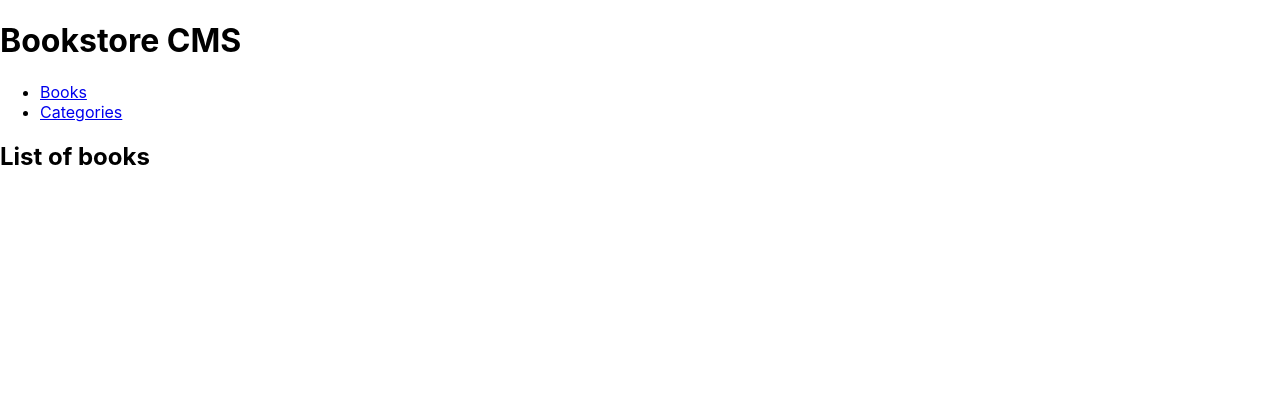
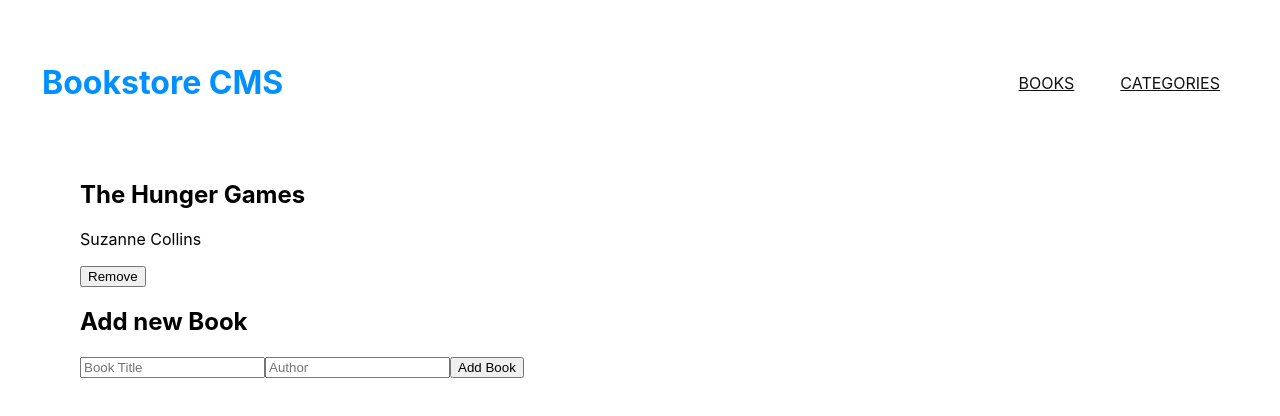
Before and after one commit to AlejandraKeber/bookstore, a React (Create React App) app: page / in a window 1280 px wide. Shown: the top 416 px of the page. Built offline with nearby package versions, Linux system fonts and the light colour scheme.

Commit message:
Add code to components

```diff
--- a/src/App.css
+++ b/src/App.css
@@ -1,38 +1,9 @@
-.App {
-  text-align: center;
+body {
+  margin: 0;
+  padding: 2rem;
 }
 
-.App-logo {
-  height: 40vmin;
-  pointer-events: none;
+li {
+  list-style: none;
+  padding: 0 0.5rem;
 }
-
-@media (prefers-reduced-motion: no-preference) {
-  .App-logo {
-    animation: App-logo-spin infinite 20s linear;
-  }
-}
-
-.App-header {
-  background-color: #282c34;
-  min-height: 100vh;
-  display: flex;
-  flex-direction: column;
-  align-items: center;
-  justify-content: center;
-  font-size: calc(10px + 2vmin);
-  color: white;
-}
-
-.App-link {
-  color: #61dafb;
-}
-
-@keyframes App-logo-spin {
-  from {
-    transform: rotate(0deg);
-  }
-  to {
-    transform: rotate(360deg);
-  }
-}
--- a/src/components/AddBook.js
+++ b/src/components/AddBook.js
@@ -0,0 +1,14 @@
+import React from 'react';
+
+const AddBook = () => (
+  <form>
+    <h2>Add new Book</h2>
+    <div className="form-container">
+      <input type="text" className="title" name="title" placeholder="Book Title" />
+      <input type="text" className="author" name="author" placeholder="Author" />
+      <button type="submit">Add Book</button>
+    </div>
+  </form>
+);
+
+export default AddBook;
--- a/src/components/Book.js
+++ b/src/components/Book.js
@@ -0,0 +1,14 @@
+import React from 'react';
+
+const Book = (props) => {
+  const { title, author } = props;
+  return (
+    <div className="book-container">
+      <h2>{title}</h2>
+      <p>{author}</p>
+      <button type="button">Remove</button>
+    </div>
+  );
+};
+
+export default Book;
--- /dev/null
+++ b/src/components/Navbar.css
@@ -0,0 +1,31 @@
+header {
+  display: flex;
+  justify-content: space-between;
+  padding: 10px 10px 20px 10px;
+}
+
+nav {
+  display: flex;
+  justify-content: space-between;
+}
+
+h1 {
+  color: #0290ff;
+}
+
+ul {
+  display: flex;
+  align-items: center;
+  list-style: none;
+  gap: 10px;
+}
+
+li {
+  list-style: none;
+  cursor: pointer;
+}
+
+li a {
+  color: #121212;
+  padding: 0 10px;
+}
--- a/src/components/Navbar.js
+++ b/src/components/Navbar.js
@@ -1,5 +1,6 @@
 import React from 'react';
 import { NavLink } from 'react-router-dom';
+import './Navbar.css';
 
 const Navbar = () => (
   <header>
@@ -7,10 +8,10 @@ const Navbar = () => (
     <nav>
       <ul>
         <li>
-          <NavLink to="/">Books    </NavLink>
+          <NavLink to="/">BOOKS    </NavLink>
         </li>
         <li>
-          <NavLink to="/categories">Categories </NavLink>
+          <NavLink to="/categories">CATEGORIES </NavLink>
         </li>
       </ul>
     </nav>
--- a/src/pages/Books.js
+++ b/src/pages/Books.js
@@ -1,10 +1,13 @@
 import React from 'react';
+import Book from '../components/Book';
+import AddBook from '../components/AddBook';
 
 const Books = () => (
-  <div>
-    <h2>
-      List of books
-    </h2>
+  <div className="container" style={{ padding: '1em 3em' }}>
+    <div className="book-list">
+      <Book title="The Hunger Games" author="Suzanne Collins" />
+    </div>
+    <AddBook />
   </div>
 );
 
```
Also changed, not shown: src/index.css (+17 -3 lines).
